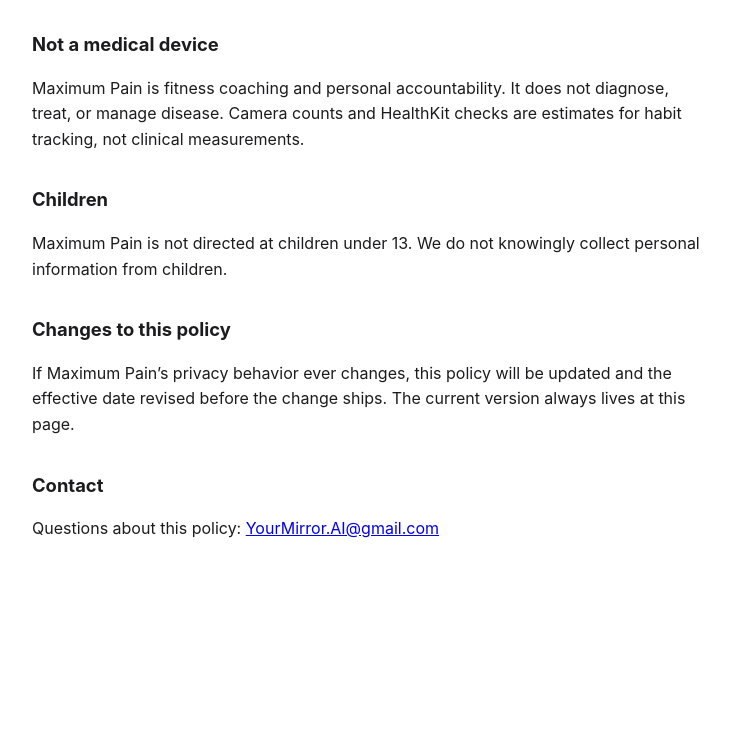
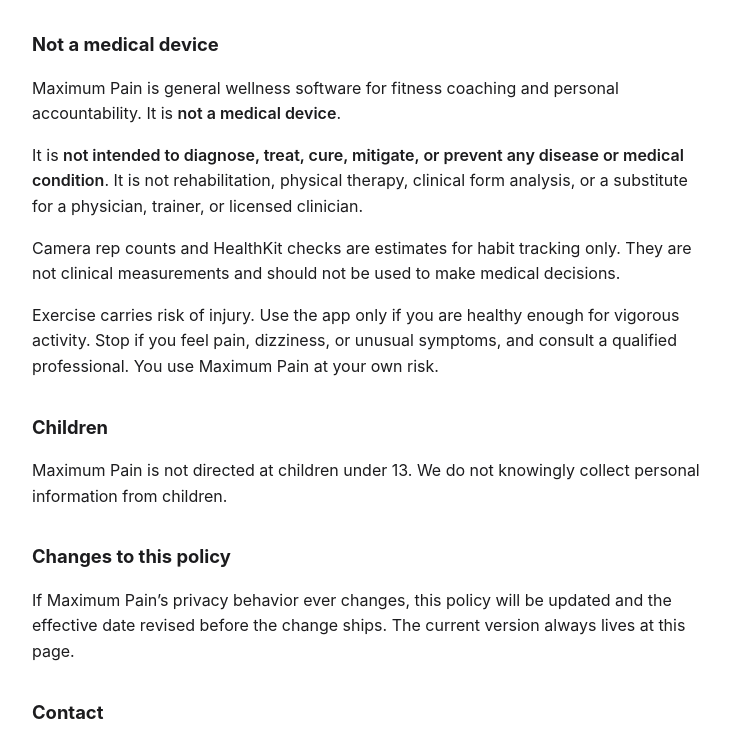
Before and after one commit to NoMoreDataHarvesting/NoMoreDataHarvesting.github.io, a plain HTML site: page maxpain-legal/index.html in a window 1280 px wide. Shown: the part 1756-2496 px from the top of the page, without its empty margins (268-998 px from the left). Before the commit the page ends 2378 px from the top, so only its background shows below. Drawn offline with Linux system fonts and the light colour scheme.

Commit message:
Strengthen general-wellness / not-a-medical-device disclaimer

```diff
--- a/maxpain-legal/index.html
+++ b/maxpain-legal/index.html
@@ -24,7 +24,7 @@
 </head>
 <body>
 <h1>Maximum Pain Privacy Policy</h1>
-<p class="effective"><strong>Effective date: September 8, 2026</strong></p>
+<p class="effective"><strong>Effective date: September 9, 2026</strong></p>
 
 <p>Maximum Pain is an iPhone accountability coach. This policy is short because the app is built so there is almost nothing to write a policy about.</p>
 
@@ -67,7 +67,10 @@
 </ul>
 
 <h2>Not a medical device</h2>
-<p>Maximum Pain is fitness coaching and personal accountability. It does not diagnose, treat, or manage disease. Camera counts and HealthKit checks are estimates for habit tracking, not clinical measurements.</p>
+<p>Maximum Pain is general wellness software for fitness coaching and personal accountability. It is <strong>not a medical device</strong>.</p>
+<p>It is <strong>not intended to diagnose, treat, cure, mitigate, or prevent any disease or medical condition</strong>. It is not rehabilitation, physical therapy, clinical form analysis, or a substitute for a physician, trainer, or licensed clinician.</p>
+<p>Camera rep counts and HealthKit checks are estimates for habit tracking only. They are not clinical measurements and should not be used to make medical decisions.</p>
+<p>Exercise carries risk of injury. Use the app only if you are healthy enough for vigorous activity. Stop if you feel pain, dizziness, or unusual symptoms, and consult a qualified professional. You use Maximum Pain at your own risk.</p>
 
 <h2>Children</h2>
 <p>Maximum Pain is not directed at children under 13. We do not knowingly collect personal information from children.</p>
```
